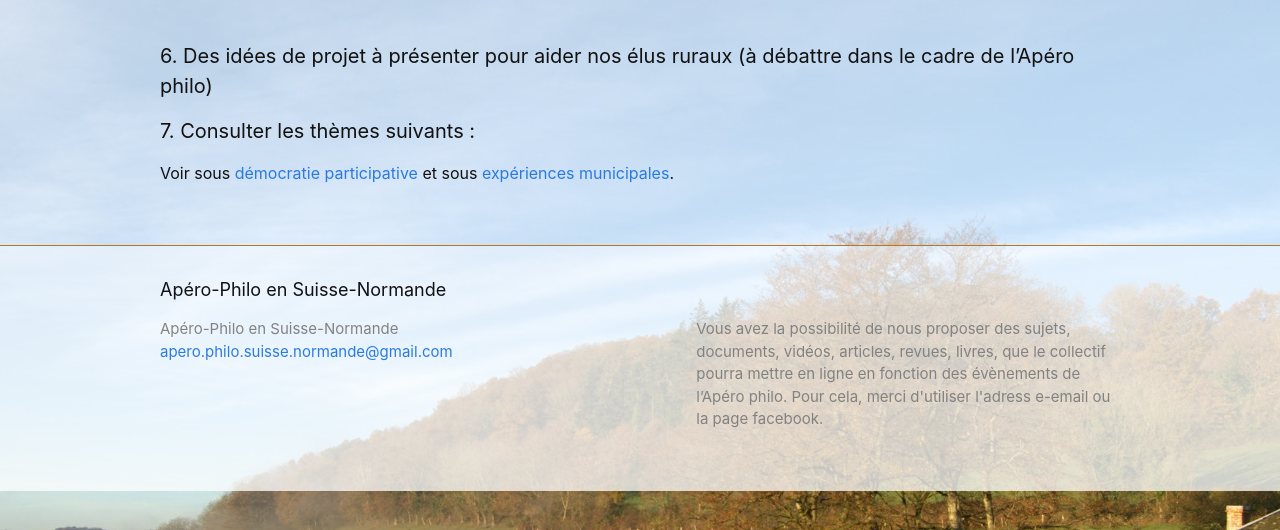
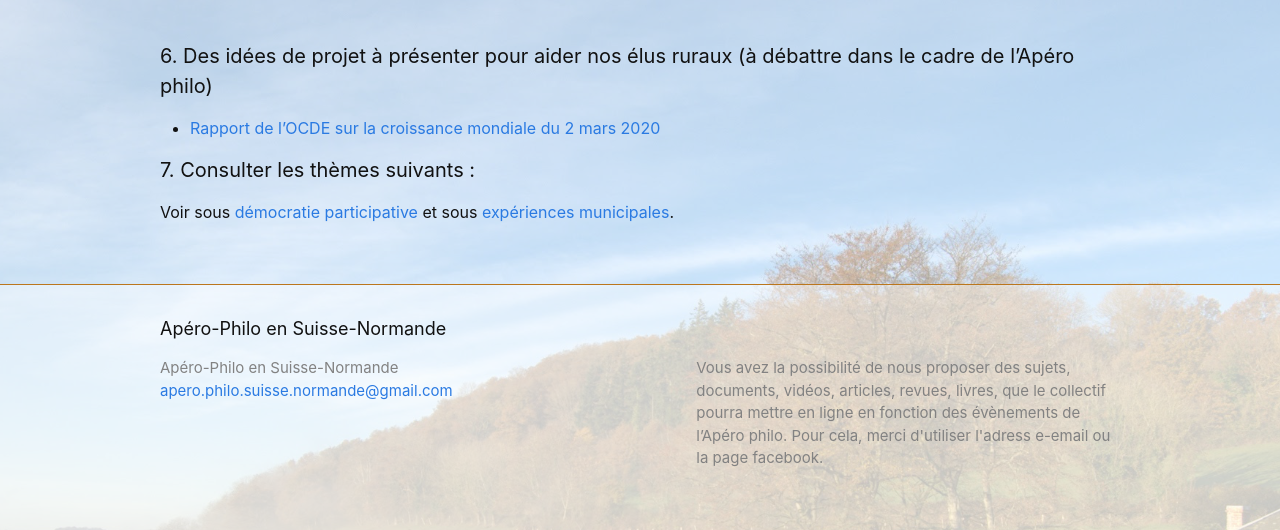
Before and after one commit to aperophilo/apero-philo-suisse-normande.github.io, a Jekyll site: the page built from collections/_events/2020-03-17-menuiserie.md, in a window 1280 px wide and 900 px high, scrolled down 2401 px, cut to the strip 370-900 px from the top of the window. Built offline with Jekyll 4.4.1, drawn with Linux system fonts in a browser that asks for light colours.

Commit message:
Update 2020-03-17-menuiserie.md

```diff
--- a/collections/_events/2020-03-17-menuiserie.md
+++ b/collections/_events/2020-03-17-menuiserie.md
@@ -39,6 +39,8 @@ Avec en particulier une incitation à consulter sur ce site la rubrique « qui s
 
 #### 6. Des idées de projet à présenter pour aider nos élus ruraux (à débattre dans le cadre de l’Apéro philo)
 
+- [Rapport de l'OCDE sur la croissance mondiale du 2 mars 2020](./ocde-croissance.html)
+
 #### 7. Consulter les thèmes suivants :
 
 Voir sous [démocratie participative](/themes) et sous [expériences municipales](/themes).
```
